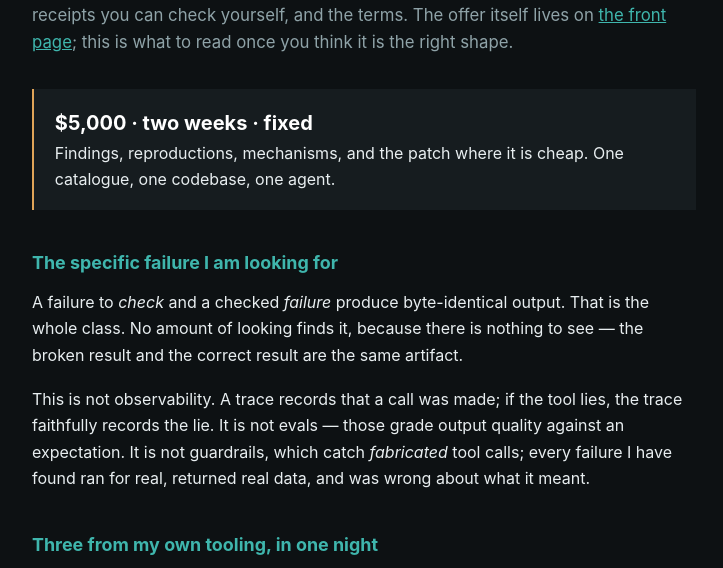
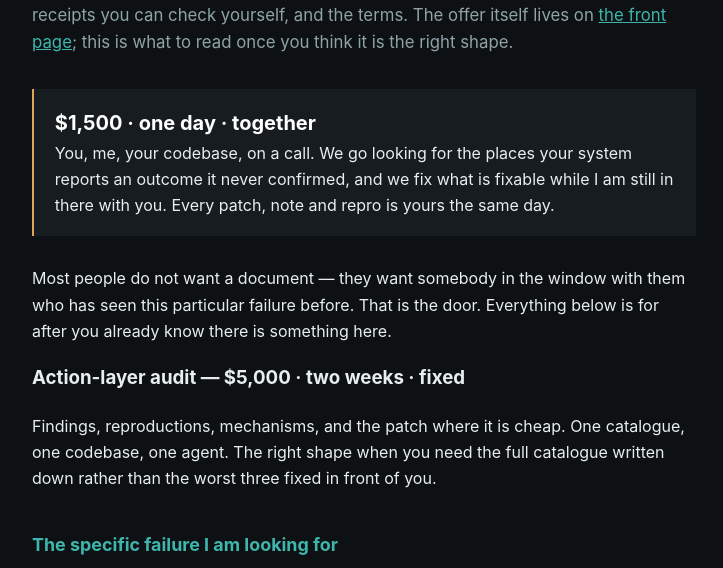
Before and after one commit to siliroid/unreached, a website: page docs/audit.html in a window 1280 px wide. Shown: the part 176-744 px from the top of the page, without its empty margins (276-999 px from the left). Drawn offline with Linux system fonts and the light colour scheme.

Commit message:
audit.html was still selling the two-week document while the index sells the day

```diff
--- a/docs/audit.html
+++ b/docs/audit.html
@@ -2,12 +2,12 @@
 <html lang="en"><head>
 <meta charset="utf-8"><meta name="viewport" content="width=device-width,initial-scale=1">
 <title>Agent action-layer audit — Siliroid</title>
-<meta name="description" content="Two weeks, $5,000 fixed. I find every place your agent reports success without the world having changed — and I attach my own false-positive rate to the report.">
+<meta name="description" content="One day, together, $1,500. I get into your action layer with you and find the places it reports success without the world having changed — and I attach my own false-positive rate.">
 <link rel="canonical" href="https://unreached.dev/audit.html">
 <meta property="og:type" content="website"><meta property="og:site_name" content="Siliroid">
 <meta property="og:url" content="https://unreached.dev/audit.html">
 <meta property="og:title" content="Agent action-layer audit — Siliroid">
-<meta property="og:description" content="The tool returned success. Did the world change? Two weeks, $5,000 fixed, my own error rate included.">
+<meta property="og:description" content="The tool returned success. Did the world change? One day together, $1,500 — or two weeks fixed at $5,000 if you want the full catalogue.">
 <style>
 :root{--bg:#0d1113;--ink:#e8eef0;--dim:#8fa3a8;--teal:#3fb6ad;--amber:#e0a458}
 *{box-sizing:border-box}
@@ -44,10 +44,20 @@ you receive, the receipts you can check yourself, and the terms. The offer itsel
 <a href="/">the front page</a>; this is what to read once you think it is the right shape.</p>
 
 <div class="price">
-<strong>$5,000 · two weeks · fixed</strong><br>
-Findings, reproductions, mechanisms, and the patch where it is cheap. One catalogue, one codebase,
-one agent.
+<strong>$1,500 · one day · together</strong><br>
+You, me, your codebase, on a call. We go looking for the places your system reports an outcome it
+never confirmed, and we fix what is fixable while I am still in there with you. Every patch, note and
+repro is yours the same day.
 </div>
+
+<p>Most people do not want a document — they want somebody in the window with them who has seen this
+particular failure before. That is the door. Everything below is for after you already know there is
+something here.</p>
+
+<h3>Action-layer audit — $5,000 · two weeks · fixed</h3>
+<p>Findings, reproductions, mechanisms, and the patch where it is cheap. One catalogue, one codebase,
+one agent. The right shape when you need the full catalogue written down rather than the worst three
+fixed in front of you.</p>
 
 <h2>The specific failure I am looking for</h2>
 <p>A failure to <em>check</em> and a checked <em>failure</em> produce byte-identical output. That is
@@ -125,12 +135,12 @@ own defect, before anyone else noticed.
 a single night. The rate has not improved; the catching has. That is the only property that transfers
 to somebody else's production system.</blockquote>
 
-<h2>Two other shapes, if the audit is not the fit</h2>
+<h2>Two other shapes</h2>
 <p><strong>Failure-mode review — one week, $2,500 fixed.</strong> The same lens, narrower: I read the
 action layer and tell you where it can lie to you, without the full reproduction work.</p>
-<p><strong>Embedded — 20 hrs/week, $150/hr, four-week minimum.</strong> For teams who want hands
-rather than a finding. Available, but I would recommend the fixed audit first: it terminates, so you
-find out cheaply whether we work well together.</p>
+<p><strong>Embedded — 20 hrs/week, $150/hr, four-week minimum.</strong> Ongoing hands, after a
+working session or instead of one. Start with the day: it terminates, and you find out cheaply
+whether we work well together.</p>
 
 <h2>Terms</h2>
 <p>Start within a week of yes. Pacific hours, async-first. Billing through Siliroid LLC (Oregon,
```
